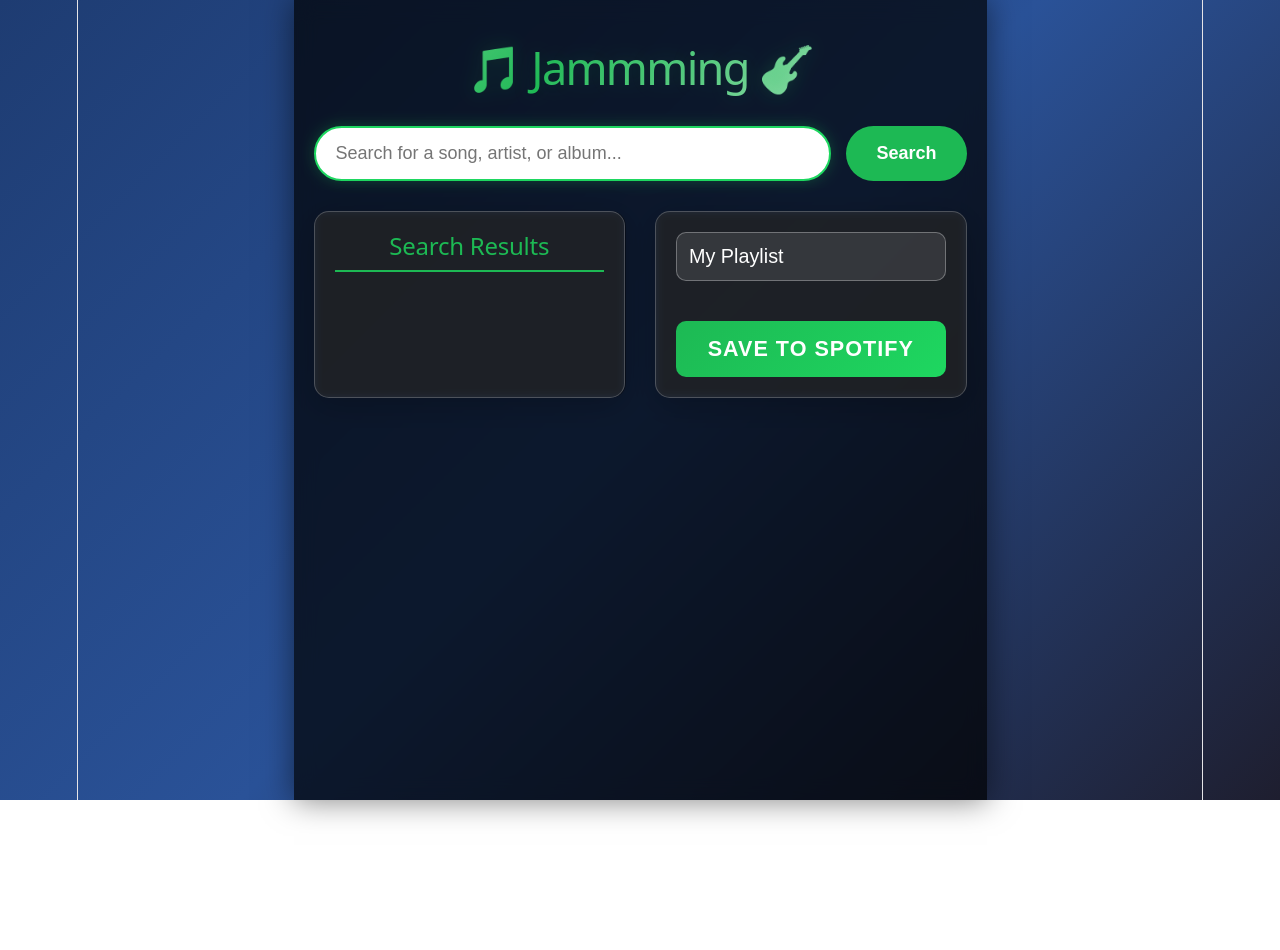
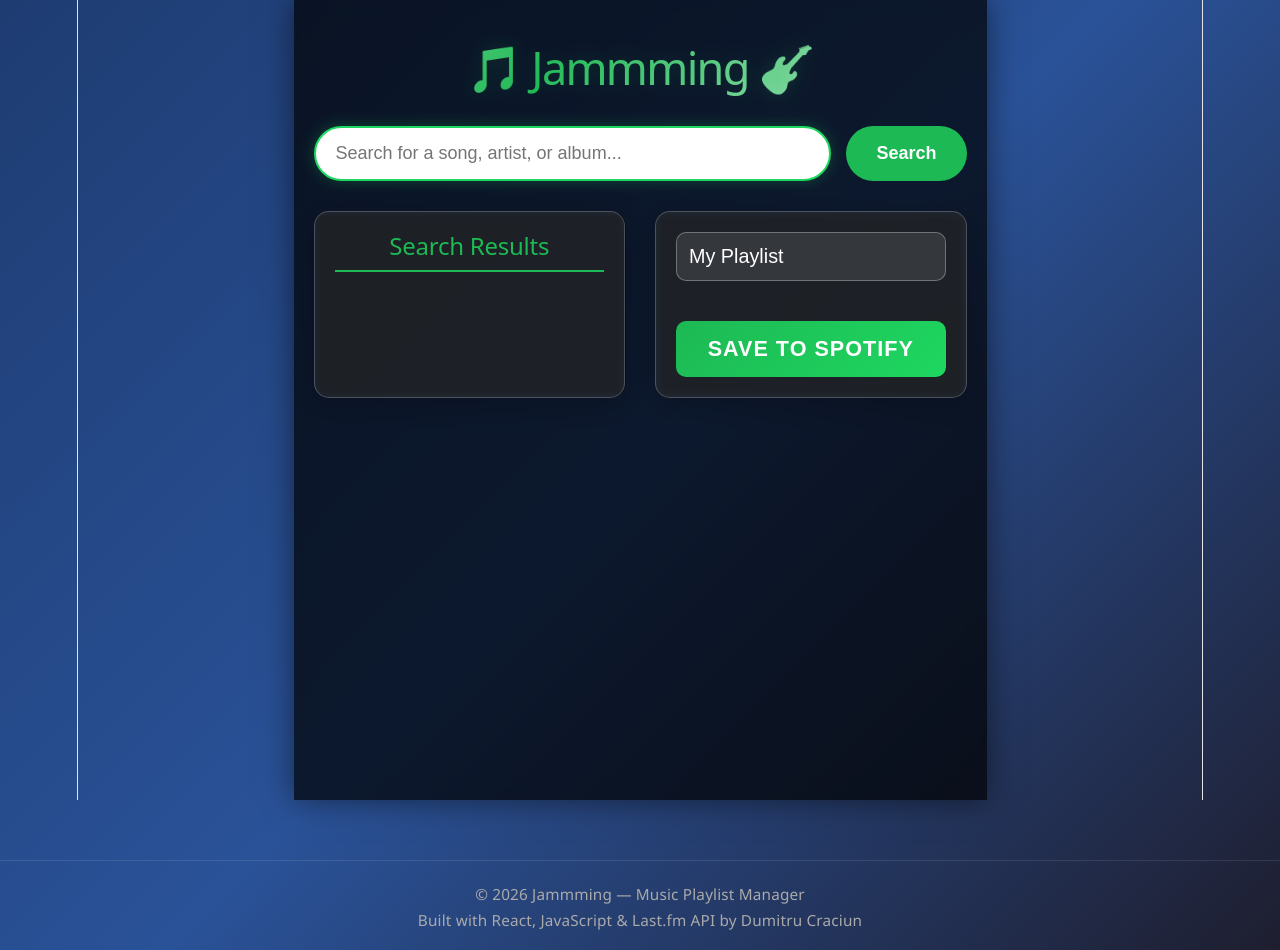
Before and after one commit to DumitruCraciun/jammming, a React (Vite) app: page / in a window 1280 px wide. Shown: the top 950 px of the page. Before the commit the page ends 800 px from the top, so only its background shows below. Built offline with nearby package versions, Linux system fonts and the light colour scheme.

Commit message:
Footer added

```diff
--- a/index.html
+++ b/index.html
@@ -9,5 +9,11 @@
   <body>
     <div id="root"></div>
     <script type="module" src="/src/main.jsx"></script>
+
+    <footer>
+        <p>© 2026 Jammming — Music Playlist Manager</p>
+        <p>Built with React, JavaScript & Last.fm API by Dumitru Craciun</p>
+    </footer>
+
   </body>
 </html>
--- a/src/App.css
+++ b/src/App.css
@@ -234,6 +234,15 @@ body {
   50% { opacity: 0.5; }
 }
 
+footer {
+    text-align: center;
+    margin-top: 60px;
+    padding: 20px;
+    font-size: 0.85rem;
+    color: #aaa;
+    border-top: 1px solid rgba(255, 255, 255, 0.1);
+}
+
 /* Responsive */
 @media (max-width: 768px) {
   .app-content {
@@ -274,8 +283,8 @@ body {
 /* Responsive pentru ecrane foarte mici (max 480px) */
 @media (max-width: 480px) {
   .App {
-    padding: 10px;
-  }
+    padding: 1.25rem;
+    }
 
   .App h1 {
     font-size: 1.5rem;
```
